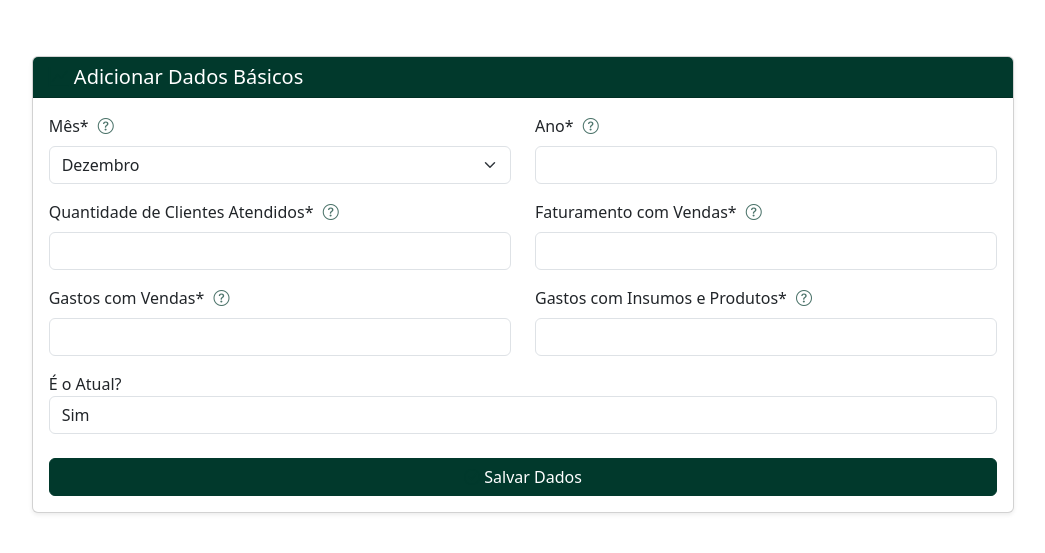
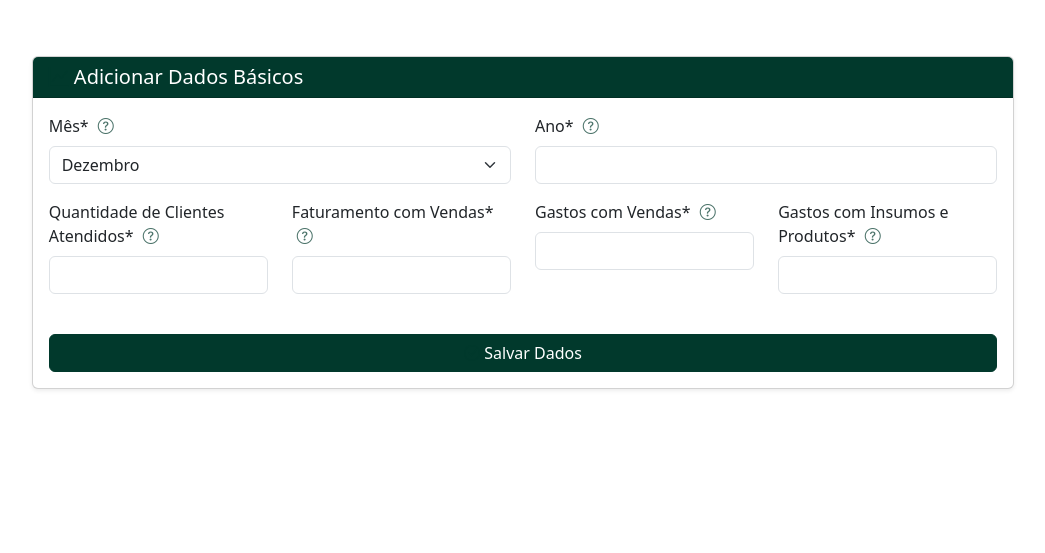
Before and after one commit to wolfxweb/appGetUp, a FastAPI app: template app/templates/basic_data_form.html in a window 1280 px wide. Shown: the part 62-615 px from the top of the page, without its empty margins (117-1162 px from the left). Run offline with FastAPI, Linux system fonts and the light colour scheme; the template is opened without the code that fills it, so the values that code supplies are empty.

Commit message:
dados basicos

```diff
--- a/app/templates/basic_data_form.html
+++ b/app/templates/basic_data_form.html
@@ -101,7 +101,7 @@
                         </div>
 
                         <div class="row">
-                            <div class="col-md-6 mb-3">
+                            <div class="col-md-3 mb-3">
                                 <label for="clients_served" class="form-label">
                                     Quantidade de Clientes Atendidos*
                                     <i class="bi bi-question-circle text-primary help-icon" data-bs-toggle="modal" data-bs-target="#clientsServedHelpModal"></i>
@@ -109,7 +109,7 @@
                                 <input type="number" class="form-control" id="clients_served" name="clients_served"
                                     value="{{ basic_data.clients_served if basic_data else '' }}" required min="0">
                             </div>
-                            <div class="col-md-6 mb-3">
+                            <div class="col-md-3 mb-3">
                                 <label for="sales_revenue" class="form-label">
                                     Faturamento com Vendas*
                                     <i class="bi bi-question-circle text-primary help-icon" data-bs-toggle="modal" data-bs-target="#salesRevenueHelpModal"></i>
@@ -117,10 +117,7 @@
                                 <input type="text" class="form-control" id="sales_revenue" name="sales_revenue"
                                     value="{{ basic_data.sales_revenue if basic_data else '' }}" required>
                             </div>
-                        </div>
-
-                        <div class="row">
-                            <div class="col-md-6 mb-3">
+                            <div class="col-md-3 mb-3">
                                 <label for="sales_expenses" class="form-label">
                                     Gastos com Vendas*
                                     <i class="bi bi-question-circle text-primary help-icon" data-bs-toggle="modal" data-bs-target="#salesExpensesHelpModal"></i>
@@ -128,7 +125,7 @@
                                 <input type="text" class="form-control" id="sales_expenses" name="sales_expenses"
                                     value="{{ basic_data.sales_expenses if basic_data else '' }}" required>
                             </div>
-                            <div class="col-md-6 mb-3">
+                            <div class="col-md-3 mb-3">
                                 <label for="input_product_expenses" class="form-label">
                                     Gastos com Insumos e Produtos*
                                     <i class="bi bi-question-circle text-primary help-icon" data-bs-toggle="modal" data-bs-target="#inputProductExpensesHelpModal"></i>
@@ -140,7 +137,7 @@
 
                         {% if user.activity_type in ['Comércio', 'Indústria'] %}
                         <div class="row">
-                            <div class="col-md-6 mb-3">
+                            <div class="col-md-3 mb-3">
                                 <label for="fixed_costs" class="form-label">
                                     Custos Fixos
                                     <i class="bi bi-question-circle text-primary help-icon" data-bs-toggle="modal" data-bs-target="#fixedCostsHelpModal"></i>
@@ -148,7 +145,7 @@
                                 <input type="text" class="form-control" id="fixed_costs" name="fixed_costs"
                                     value="{{ basic_data.fixed_costs if basic_data else '' }}">
                             </div>
-                            <div class="col-md-6 mb-3">
+                            <div class="col-md-3 mb-3">
                                 <label for="ideal_profit_margin" class="form-label">
                                     Margem de Lucro Ideal (%)
                                     <i class="bi bi-question-circle text-primary help-icon" data-bs-toggle="modal" data-bs-target="#idealProfitMarginHelpModal"></i>
@@ -159,9 +156,7 @@
                                     <span class="input-group-text">%</span>
                                 </div>
                             </div>
-                        </div>
-                        <div class="row">
-                            <div class="col-md-12 mb-3">
+                            <div class="col-md-3 mb-3">
                                 <label for="service_capacity" class="form-label">
                                     Capacidade de Atendimento
                                     <i class="bi bi-question-circle text-primary help-icon" data-bs-toggle="modal" data-bs-target="#serviceCapacityHelpModal"></i>
@@ -174,7 +169,7 @@
 
                         {% if user.activity_type == 'Serviços' %}
                         <div class="row">
-                            <div class="col-md-6 mb-3">
+                            <div class="col-md-3 mb-3">
                                 <label for="pro_labore" class="form-label">
                                     Pró-labore
                                     <i class="bi bi-question-circle text-primary help-icon" data-bs-toggle="modal" data-bs-target="#proLaboreHelpModal"></i>
@@ -184,7 +179,7 @@
                                         value="{{ basic_data.pro_labore if basic_data else '' }}">
                                 </div>
                             </div>
-                            <div class="col-md-6 mb-3">
+                            <div class="col-md-3 mb-3">
                                 <label for="work_hours_per_week" class="form-label">
                                     Horas de Trabalho por Semana
                                     <i class="bi bi-question-circle text-primary help-icon" data-bs-toggle="modal" data-bs-target="#workHoursHelpModal"></i>
@@ -192,9 +187,7 @@
                                 <input type="number" step="0.5" class="form-control" id="work_hours_per_week" name="work_hours_per_week"
                                     value="{{ basic_data.work_hours_per_week if basic_data else '' }}" min="0" max="168">
                             </div>
-                        </div>
-                        <div class="row">
-                            <div class="col-md-6 mb-3">
+                            <div class="col-md-3 mb-3">
                                 <label for="other_fixed_costs" class="form-label">
                                     Demais Custos Fixos
                                     <i class="bi bi-question-circle text-primary help-icon" data-bs-toggle="modal" data-bs-target="#otherFixedCostsHelpModal"></i>
@@ -204,7 +197,7 @@
                                         value="{{ basic_data.other_fixed_costs if basic_data else '' }}">
                                 </div>
                             </div>
-                            <div class="col-md-6 mb-3">
+                            <div class="col-md-3 mb-3">
                                 <label for="ideal_service_profit_margin" class="form-label">
                                     Margem de Lucro Ideal (%)
                                     <i class="bi bi-question-circle text-primary help-icon" data-bs-toggle="modal" data-bs-target="#idealServiceProfitMarginHelpModal"></i>
@@ -218,13 +211,11 @@
                         </div>
                         {% endif %}
 
-                        <div class="form-group">
-                            <label for="is_current">É o Atual?</label>
-                            <select class="form-control" id="is_current" name="is_current">
-                                <option value="true" {% if basic_data and basic_data.is_current %}selected{% endif %}>Sim</option>
-                                <option value="false" {% if basic_data and not basic_data.is_current %}selected{% endif %}>Não</option>
-                            </select>
+                        {% if user.activity_type not in ['Serviços'] %}
+                        <div class="row">
+                            <!-- Campo "É o Atual?" removido -->
                         </div>
+                        {% endif %}
 
                         <div class="d-grid mt-4">
                             {% if edit_mode %}
```
Also changed, not shown: 1 other file.
